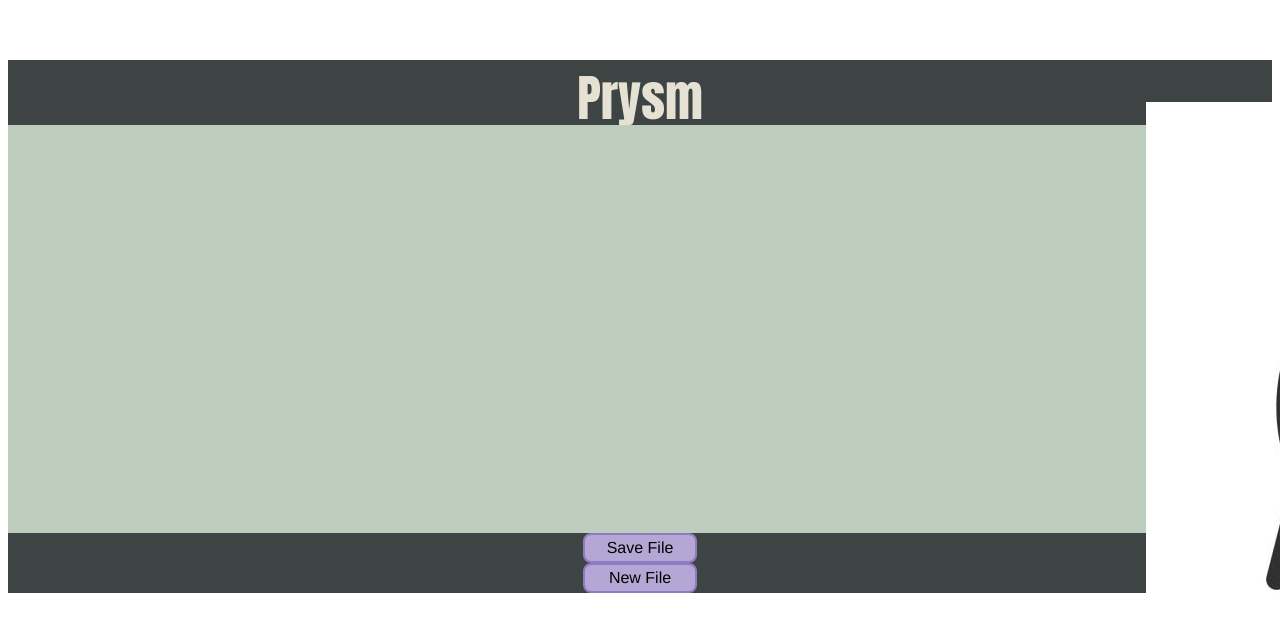
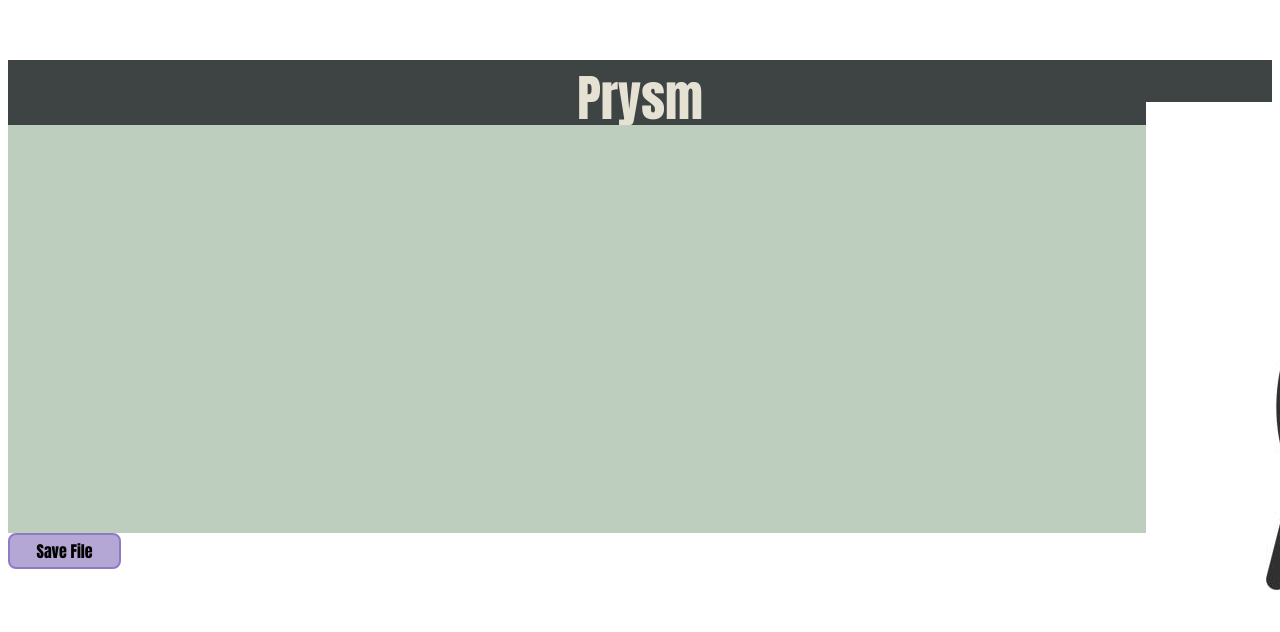
Before and after one commit to ColeStin/Prysm, a Vue app in the folder Software/prysm/: page / in a window 1280 px wide. Shown: the top 632 px of the page. Built offline with nearby package versions, Linux system fonts and the light colour scheme.

Commit message:
Update HomeScreen.vue
Set floats of the add and delete files, added comments to the code, set all text fonts to match

```diff
--- a/Software/prysm/src/components/HomeScreen.vue
+++ b/Software/prysm/src/components/HomeScreen.vue
@@ -1,4 +1,5 @@
 <template>
+    <!-- Top navbar area to show name of app and soon to be info area button-->
     <div class="navbar">
       <div class="title">
         Prysm
@@ -8,8 +9,10 @@
       </div>
     </div>
 
+    <!-- Main body which will contain wave table as well as buttons for user input-->
     <div class= "mainbody"> </div>
 
+    <!-- Bottom section of file containing save and new file buttons-->
     <div class="background">
       <div class="save-button" @click="saveFile()">Save File</div>
       <div class="new-button" @click="newFile(data,file,type)">New File</div>
@@ -30,7 +33,7 @@
             this.data++;
         },
         //https://stackoverflow.com/questions/2897619/using-html5-javascript-to-generate-and-save-a-file
-        saveFile() {
+        saveFile() {    //Function to save waveform.prsm file to the computer
           console.log(this.$root);
           var pom = document.createElement('a');
           pom.setAttribute('href', 'data:text/plain;charset=utf-8,' + encodeURIComponent(this.data));
@@ -69,6 +72,8 @@
   .about {
     padding-left: 90%;
     margin-top: -33px;
+    color: #e6e2d3;
+    font-family: Impact;
   }
 
   .mainbody {
@@ -86,10 +91,13 @@
     height: 100%;
   }
   .save-button{
+    float: left;
     margin: auto;
     width: 8%;
+    height: 8%;
     text-align: center;
     color: black;
+    font-family: Impact;
     background-color: #b4a7d6ff;
     border: 2px solid #8e7cc3;
     padding: 4px;
@@ -97,10 +105,13 @@
     cursor: pointer;
   }
   .new-button{
+    float: right;
     margin: auto;
     width: 8%;
+    height: 8%;
     text-align: center;
     color: black;
+    font-family: Impact;
     background-color: #b4a7d6ff;
     border: 2px solid #8e7cc3;
     padding: 4px;
```
